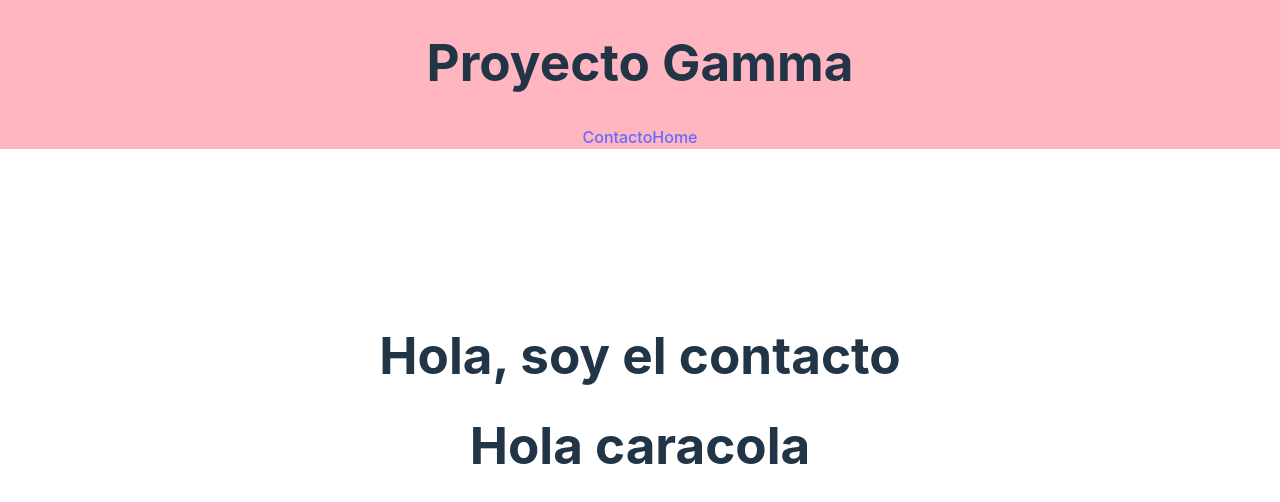
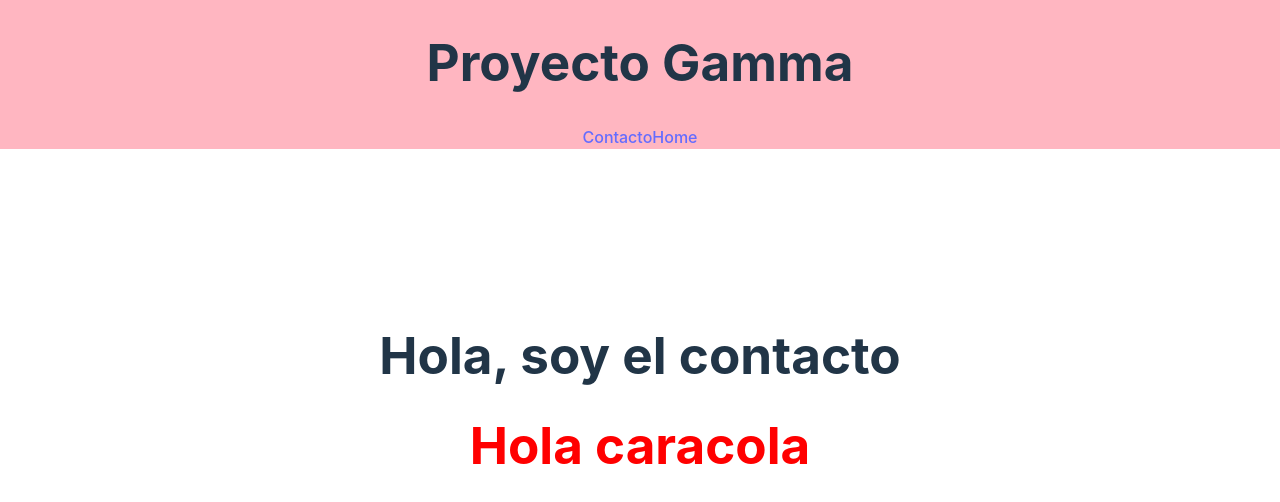
Before and after one commit to RosaMonro/project-gamma, a React (Vite) app: page /Contact in a window 1280 px wide. Shown: the top 502 px of the page. Built offline with nearby package versions, Linux system fonts and the light colour scheme.

Commit message:
Arreglo topbar

```diff
--- a/src/components/Topbar.jsx
+++ b/src/components/Topbar.jsx
@@ -1,10 +1,10 @@
-import './Topbar.scss'
+import './topbar.scss'
 
 function Topbar() {
 
     return (
       <>
-       <h1 className='Topbar'>Hola caracola</h1>
+       <h1 className='topbar'>Hola caracola</h1>
       </>
     )
   }
```
Also changed, not shown: src/scss/_mixins.scss (renamed from src/scss/mixins.scss).
